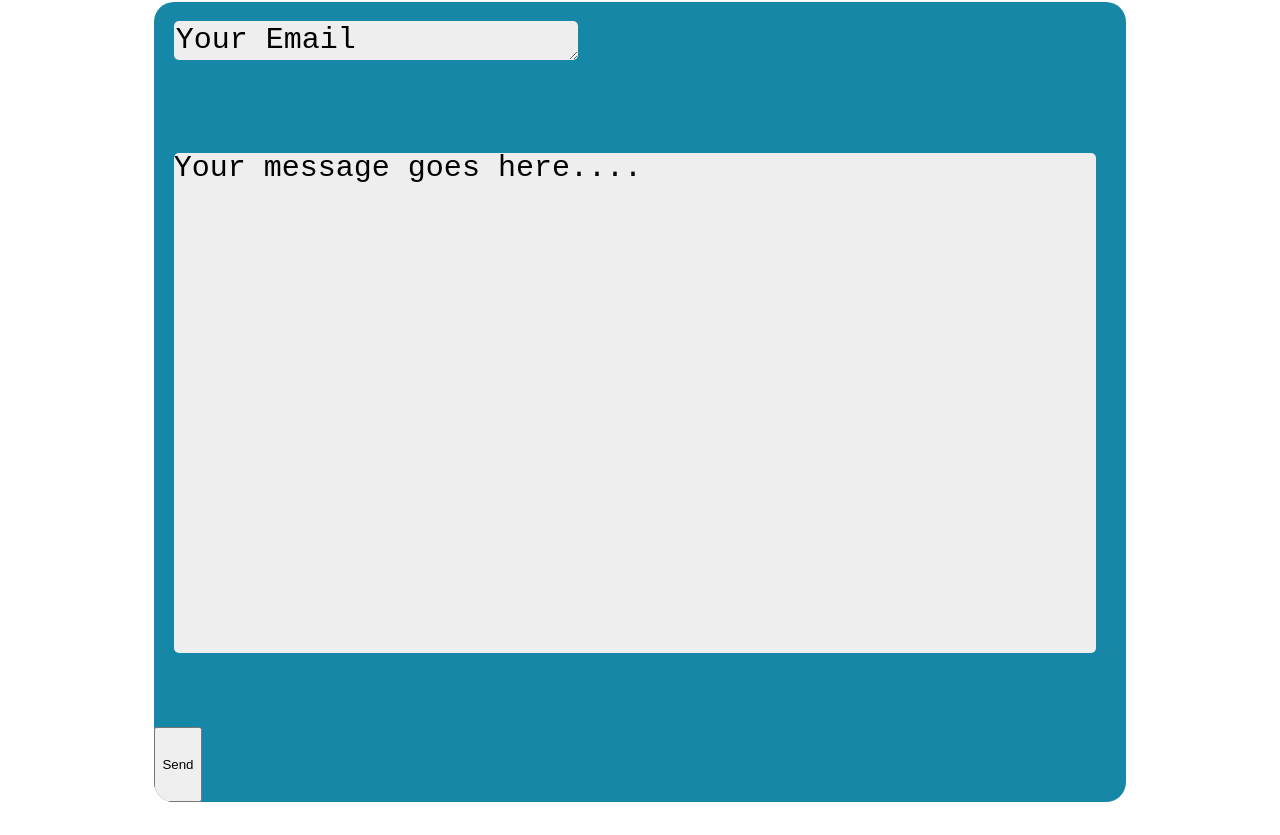
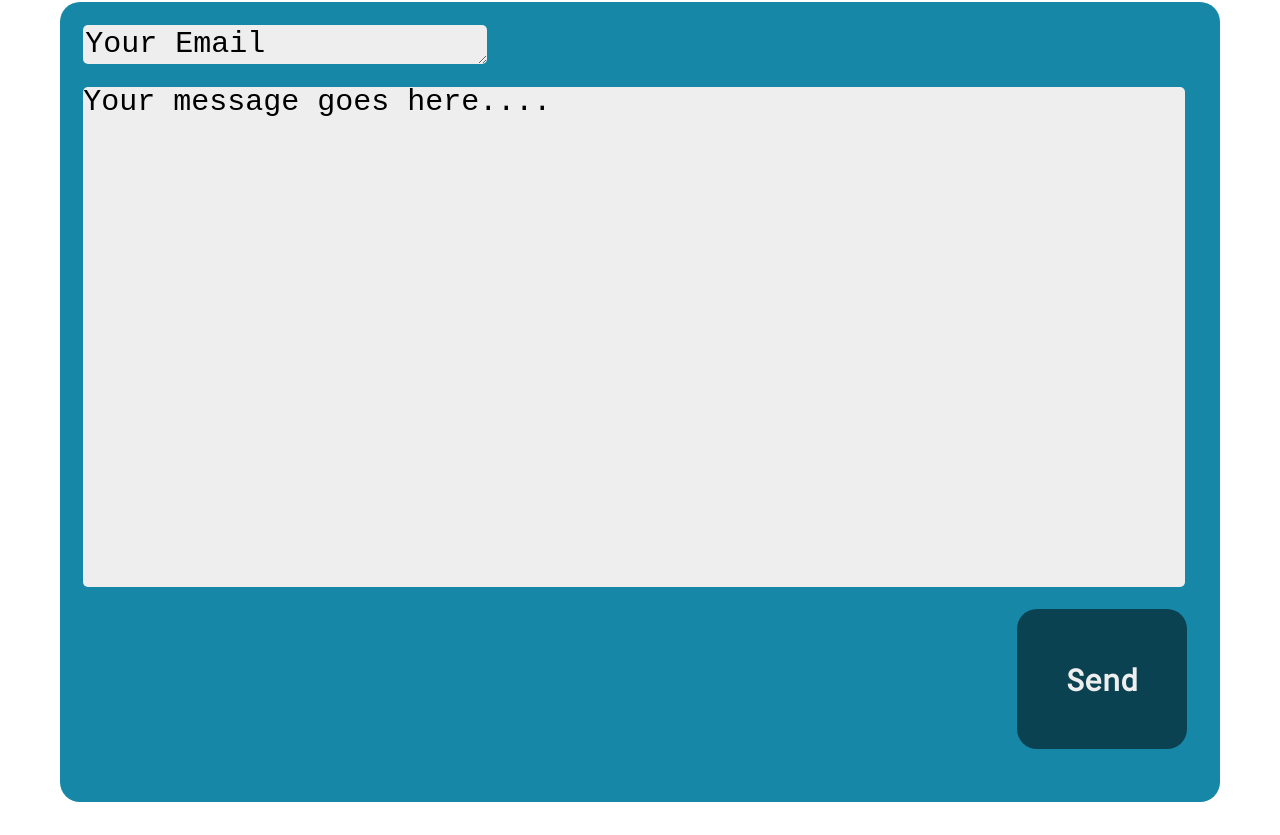
Before and after one commit to ArceusMaxis/leetteers, a plain HTML site: page index.html in a window 1280 px wide. Shown: the part 149-984 px from the top of the page. Drawn offline with nearby package versions, Linux system fonts and the light colour scheme.

Commit message:
Update style.css

```diff
--- a/style.css
+++ b/style.css
@@ -21,8 +21,8 @@ body {
     display: flex;
 }
 #toggle {
-    margin-left: 95%;
     margin-right: 30px;
+    margin-left: 73%;
     background-color: inherit;
     height: 40px;
     width: 40px;
@@ -47,7 +47,7 @@ body {
     justify-content: space-between;
     overflow: auto;
     margin: auto;
-    width: 80%;
+    width: 1160px;
     height: 800px;
     background-color:#1687a7;
     overflow: hidden;
@@ -56,19 +56,9 @@ body {
     border-width: 5px,5px,5px,5px;
     border-radius: 20px;
 }
-#time {
-    margin: 2%;
-    height: 40px;
-    width: max-content;
-    background-color: #eeeeee;
-    border: none;
-    border-radius: 5px;
-    font-family: 'Roboto Mono', monospace;
-    text-decoration: none;
-    font-size: 30px;
-}
 #sender {
-    margin: 2%;
+    margin-left: 2%;
+    margin-top: 2%;
     height: 35px;
     width: 400px;
     background-color: #eeeeee;
@@ -81,7 +71,7 @@ body {
     font-size: 30px;
 }
 #message {
-    margin: 2%;
+    margin-left: 2%;
     width: 95%;
     height: 500px;
     background-color: #eeeeee;
@@ -93,3 +83,16 @@ body {
     text-overflow: clip;
     font-size: 30px;
 }
+.submit {
+    background-color: #0b4252;
+    color: #eeeeee;
+    font-family: "Roboto Mono";
+    font-size: 30px;
+    font-weight: bolder;
+    margin-left: 82.5%;
+    margin-bottom: 30px;
+    border-style: none;
+    border-radius: 20px;
+    width: 170px;
+    height: 140px;
+}
```
